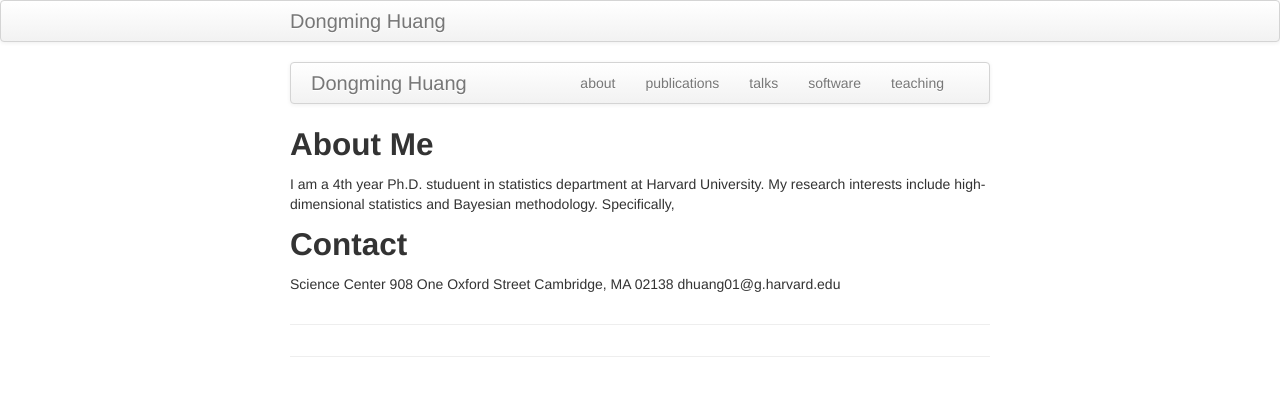
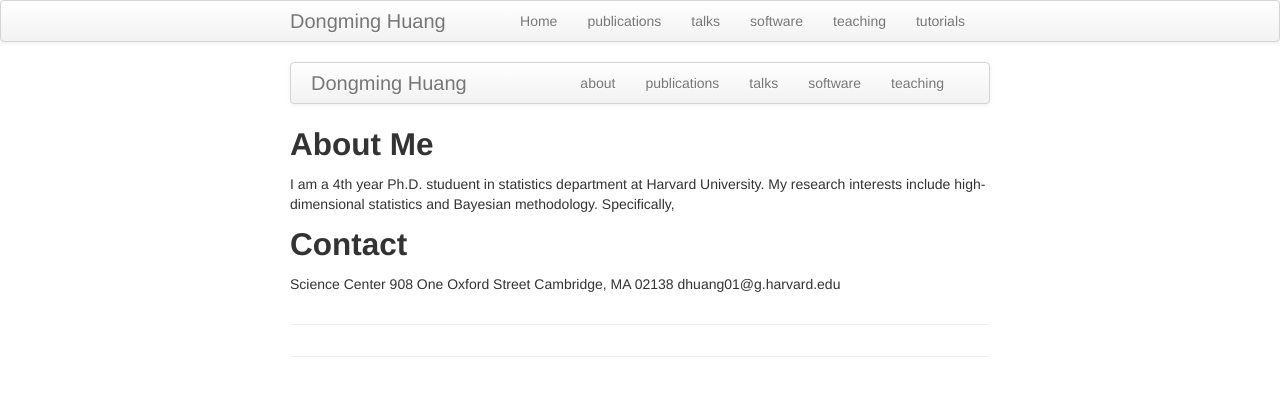
Before and after one commit to stathuang/dmhuang.github.io, a Jekyll site: the page built from index.md, in a window 1280 px wide. Shown: the top 396 px of the page. Built offline with Jekyll 4.4.1, drawn with Linux system fonts in a browser that asks for light colours.

Commit message:
Update default.html

```diff
--- a/_includes/themes/twitter/default.html
+++ b/_includes/themes/twitter/default.html
@@ -4,6 +4,7 @@
     <meta charset="utf-8">
     <title>{{ page.title }}</title>
     {% if page.description %}<meta name="description" content="{{ page.description }}">{% endif %}
+    {% if page.keywords %}<meta name="keywords" content="{{ page.keywords }}">{% endif %}
     <meta name="author" content="{{ site.author.name }}">
 
     <!-- Enable responsive viewport -->
@@ -20,6 +21,7 @@
     <link href="{{ ASSET_PATH }}/css/kbroman.css" rel="stylesheet" type="text/css" media="all">
 
     <!-- Le fav and touch icons -->
+    <link rel="SHORTCUT ICON" href="{{ BASE_PATH }}/assets/me.ico"/>
 
     <!-- atom & rss feed -->
     <link href="{{ BASE_PATH }}{{ site.JB.atom_path }}" type="application/atom+xml" rel="alternate" title="Sitewide ATOM Feed">
@@ -32,6 +34,14 @@
       <div class="navbar-inner">
         <div class="container-narrow">
           <a class="brand" href="{{ HOME_PATH }}">{{ site.title }}</a>
+          <ul class="nav">
+              <li><a href="{{ BASE_PATH }}/index.html">Home</a></li>
+              <li><a href="{{ BASE_PATH }}/pages/pubs.html">publications</a></li>
+              <li><a href="{{ BASE_PATH }}/pages/talks.html">talks</a></li>
+              <li><a href="{{ BASE_PATH }}/pages/software.html">software</a></li>
+              <li><a href="{{ BASE_PATH }}/pages/teaching.html">teaching</a></li>
+              <li><a href="{{ BASE_PATH }}/pages/tutorials.html">tutorials</a></li>
+          </ul>
         </div>
       </div>
     </div>
```
Also changed, not shown: other parts of _includes/themes/twitter/default.html (+1 -10 lines).
